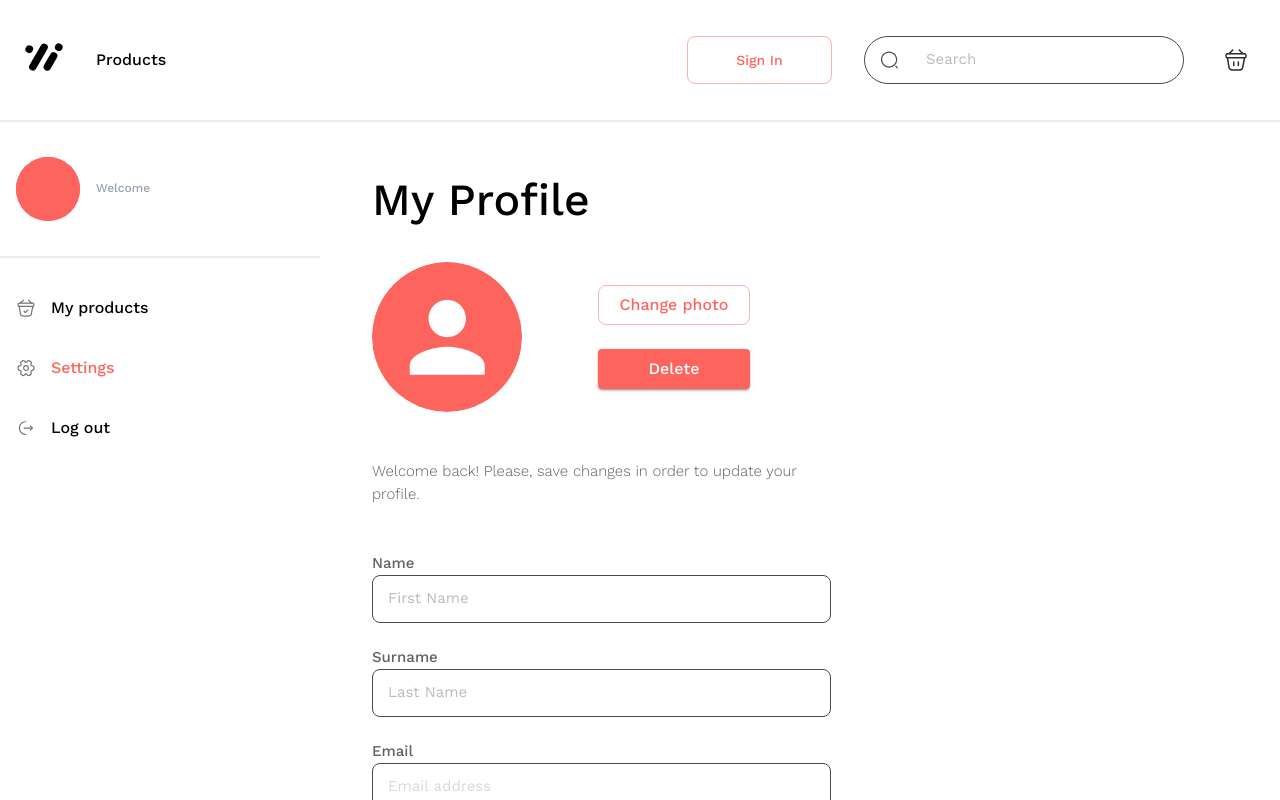
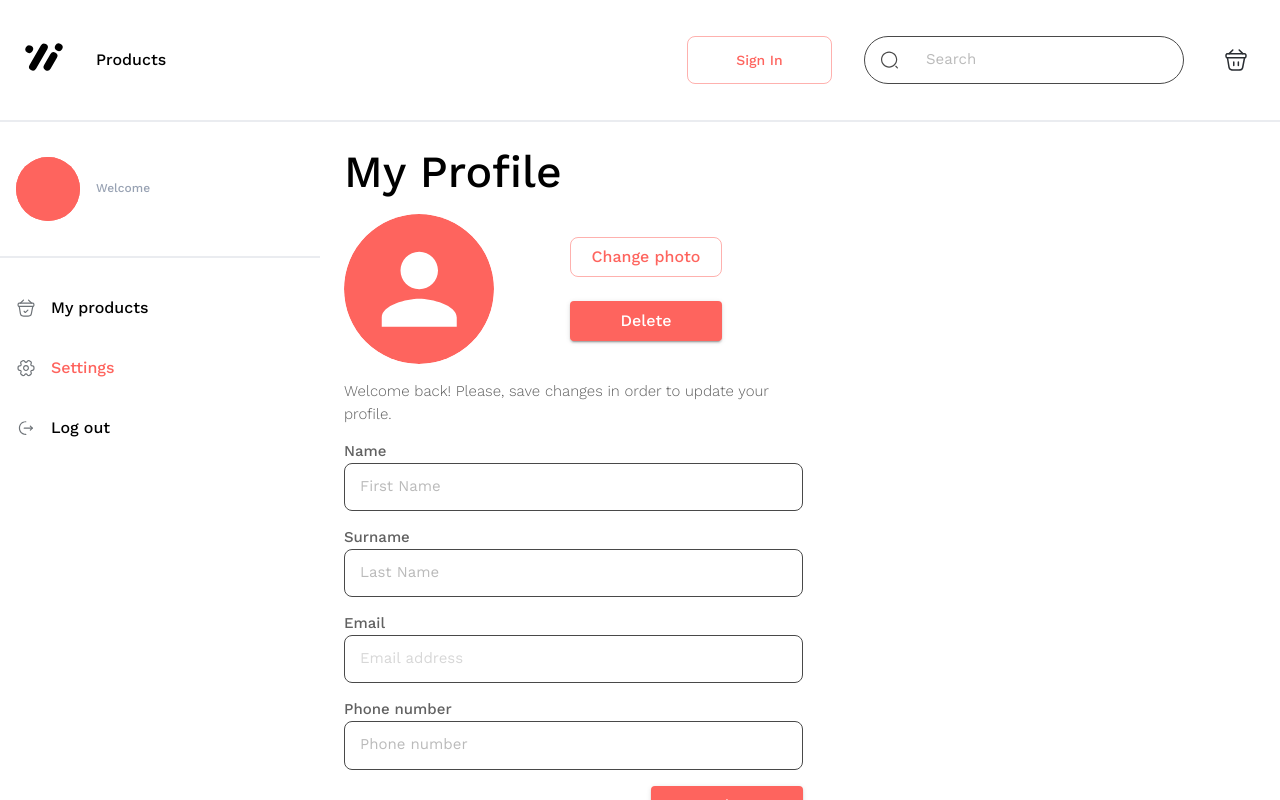
Before and after one commit to Gandrejko/shoes-shop, a Next.js app: page /settings in a window 1280 px wide. Built offline with nearby package versions, Linux system fonts and the light colour scheme; no server answers.

Commit message:
* change margins

```diff
--- a/src/components/UpdateProfile/UpdateForm.tsx
+++ b/src/components/UpdateProfile/UpdateForm.tsx
@@ -14,7 +14,7 @@ const styles: Record<string, SxProps> = {
   paragraph: {
     fontSize: {xs: 12, sm: 15},
     fontWeight: 300,
-    marginBottom: {xs: 3, sm: 6},
+    marginBottom: 2,
     color: 'text.secondary',
   },
 };
--- a/src/components/UpdateProfile/UpdateFormContainer.tsx
+++ b/src/components/UpdateProfile/UpdateFormContainer.tsx
@@ -4,9 +4,9 @@ import {Input} from '../Inputs/Input';
 import {UpdateFormContext} from './UpdateForm';
 
 const styles: Record<string, SxProps> = {
-  input: {mb: 3},
+  input: {mb: 2},
   inputsBox: {
-    mb: {xs: 4, sm: 7},
+    mb: 2,
   },
   button: {
     alignSelf: 'flex-end',
--- a/src/components/UpdateProfile/UpdateProfileAvatarContainer.tsx
+++ b/src/components/UpdateProfile/UpdateProfileAvatarContainer.tsx
@@ -6,7 +6,7 @@ import {UpdateFormContext} from './UpdateForm';
 
 const styles: Record<string, SxProps> = {
   headerBox: {
-    marginBottom: {xs: 2, sm: 6},
+    marginBottom: 2,
     display: 'flex',
     justifyContent: 'space-beetwen',
     alignItems: 'center',
--- a/src/pages/settings.tsx
+++ b/src/pages/settings.tsx
@@ -14,7 +14,7 @@ import Loader from '@/components/UpdateProfile/Loader';
 
 const styles: Record<string, SxProps> = {
   container: {
-    padding: {xs: 3, sm: 4, md: 6.5},
+    padding: 3,
     margin: {xs: '0 auto', md: 0},
     display: 'flex',
     alignItems: 'center',
@@ -22,7 +22,7 @@ const styles: Record<string, SxProps> = {
   },
   box: {flex: 5},
   header: {
-    marginBottom: {xs: '12px', sm: 4.5},
+    marginBottom: {xs: '12px', sm: 2},
   },
 };
 
```
